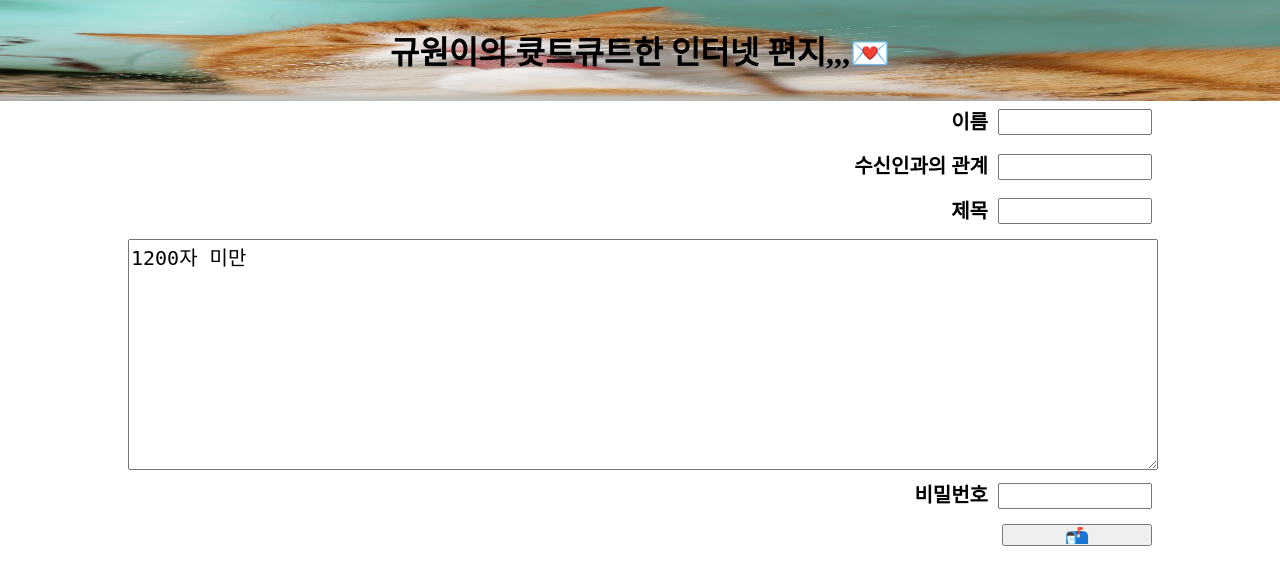
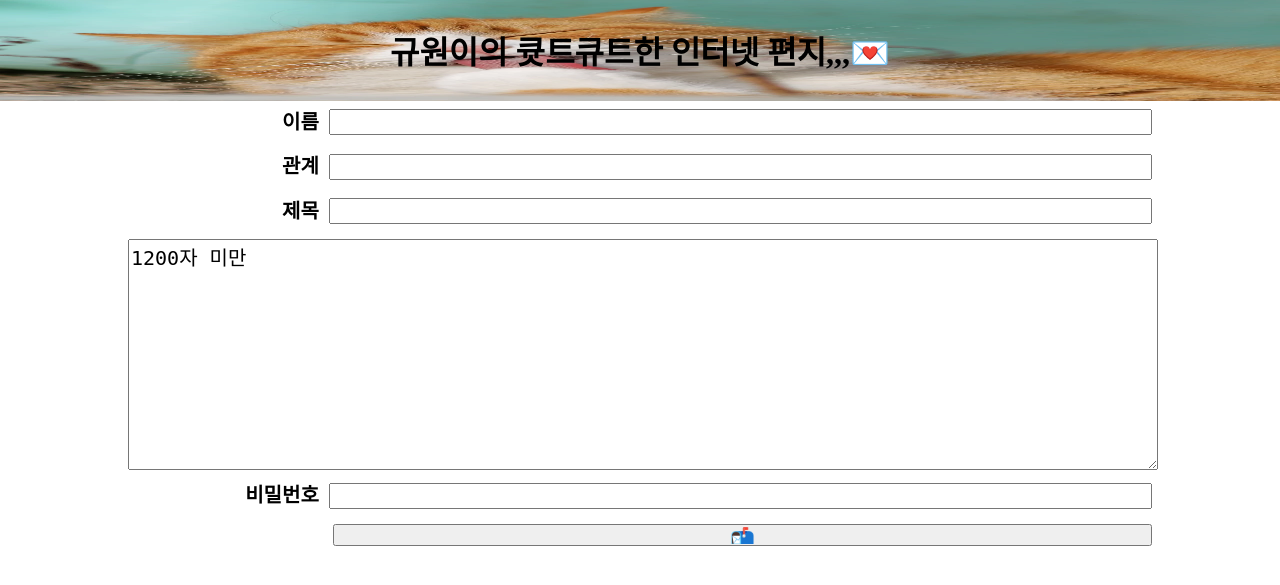
Before and after one commit to yymin1022/ROKAF_InternetLetter, a Flask app: page / in a window 1280 px wide. Shown: the top 585 px of the page. Run offline with Flask 2, Linux system fonts and the light colour scheme.

Commit message:
update_h

```diff
--- a/static/css/style.css
+++ b/static/css/style.css
@@ -29,20 +29,27 @@ body{
   width:100%;
   margin:0px;
 }
+
 .submitBtn{
   width:30px;
 }
+
 .submitBtn-container{
   text-align:right;
 }
 input{
   font-size: 20px;
   font-weight: normal;
-  width:150px;
+  width:80%;
   height:22px;
   margin:0px;
   margin-left:10px;
   padding:0px;
+}
+
+.input_div{
+  width:15%;
+  height:22px;
 }
 .mail-container div{
   font-weight: bold;
--- a/templates/main.html
+++ b/templates/main.html
@@ -11,11 +11,11 @@
     </div>
     <div>
       <form class='mail-container' action = "/" method = "POST">
-        <div>이름<input type='text'name='name'></div>
-        <div>수신인과의 관계<input type='text'name='relation'></div>
-        <div>제목<input type='text'name='title'></div>
-        <div><textarea class='content' name='content'>1200자 미만</textarea></div>
-        <div>비밀번호<input type='text'name='password'></div>
+        <div class='input_div'>이름<input type='text' name='name'></div>
+        <div class='input_div'>관계<input type='text' name='relation'></div>
+        <div class='input_div'>제목<input type='text' name='title'></div>
+        <div class='input_div'><textarea class='content' name='content'>1200자 미만</textarea></div>
+        <div class='input_div'>비밀번호<input type='text'name='password'></div>
         <div><input type='submit' value='📬'></div>
       </form>
     </div>
```
